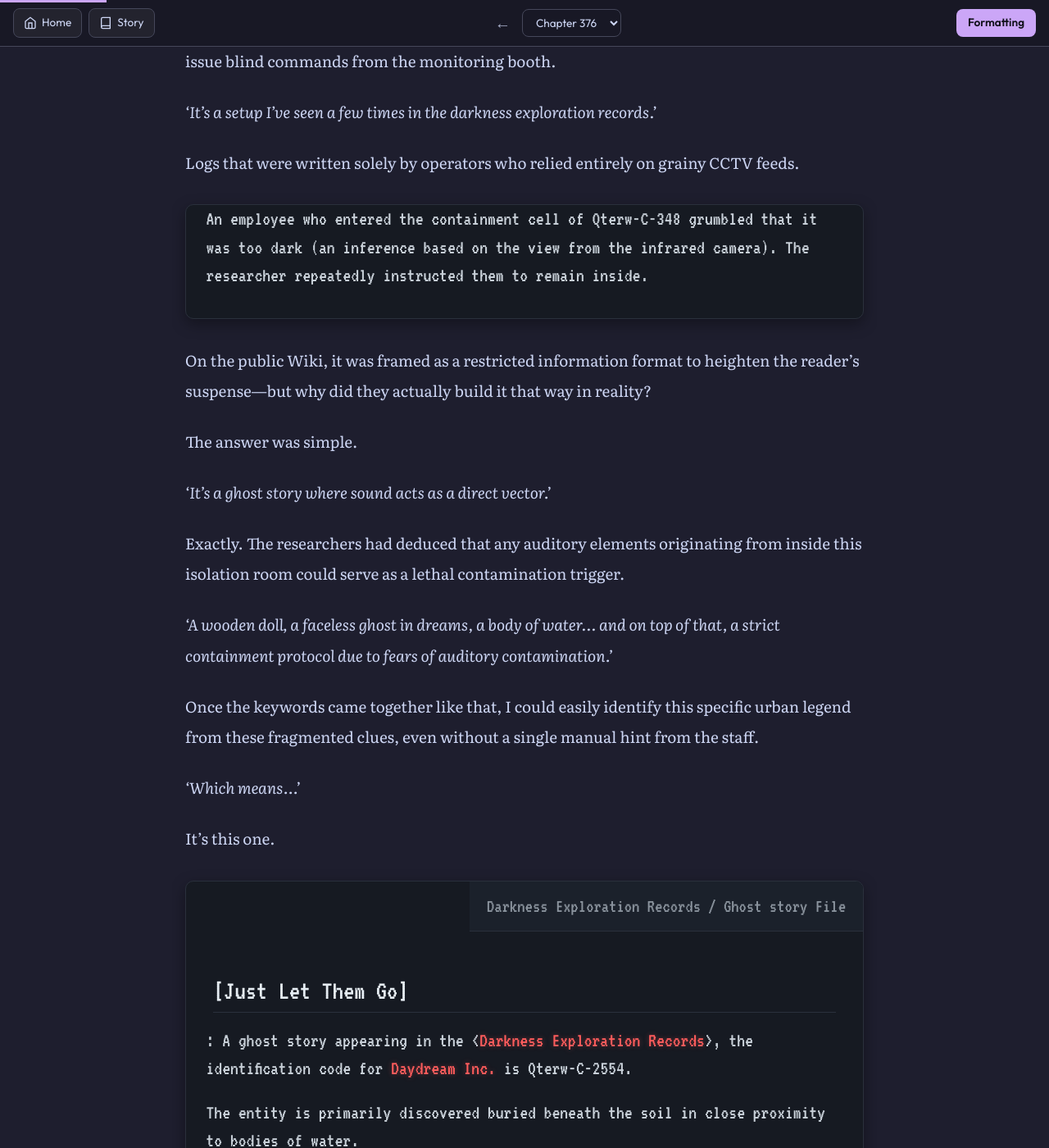
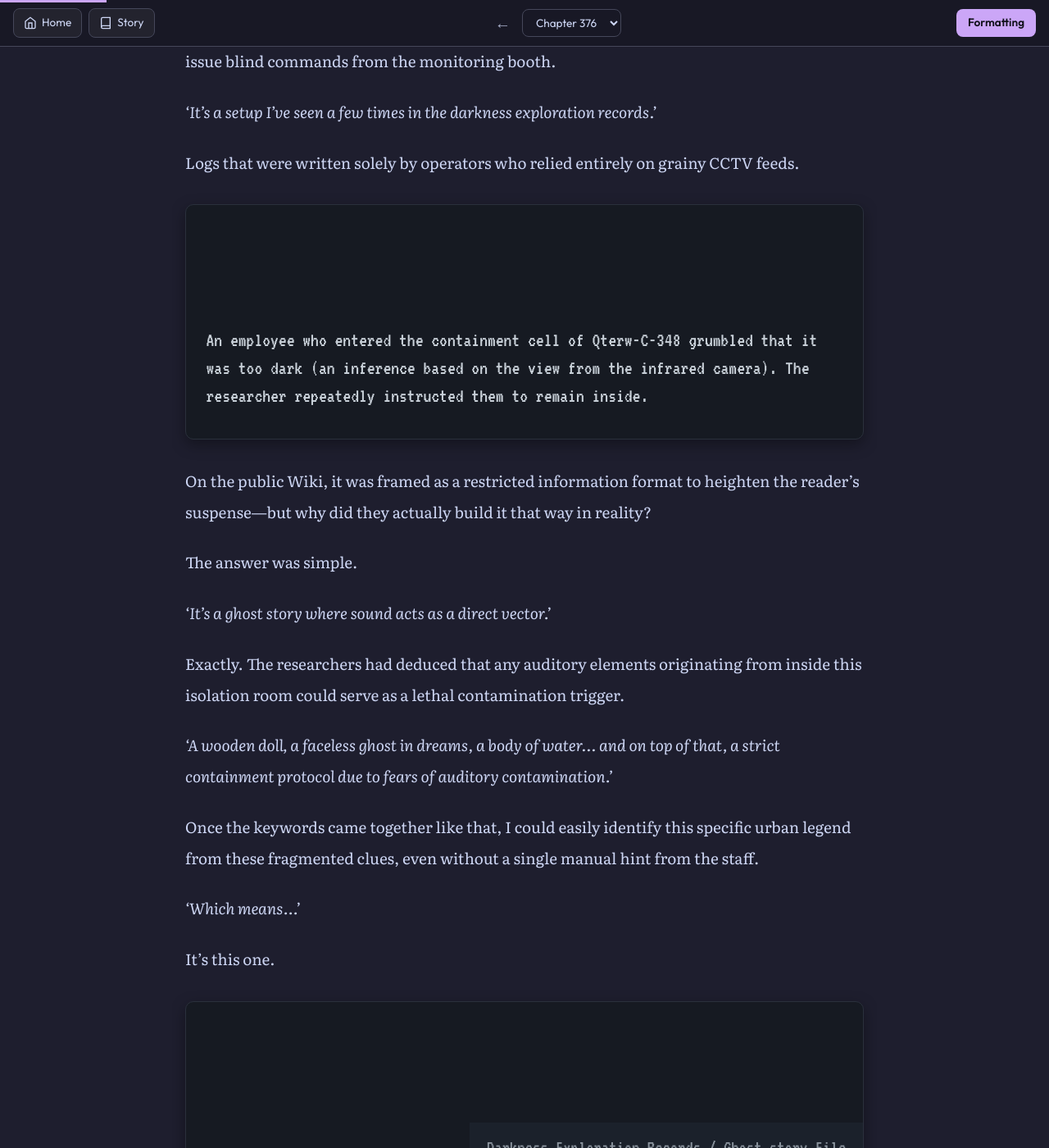
Before and after one commit to soleumn/soleumn.github.io, a Jekyll site: the page built from _chapters/gsgw/ch376.md, in a window 1280 px wide and 1400 px high, scrolled down 2875 px. Shown: the whole window at 82% size. Built offline with Jekyll 4.4.1, drawn with Linux system fonts in a browser that asks for light colours; comment, search, counter and statistics services are not loaded.

Commit message:
Update webnovel.css

```diff
--- a/assets/css/webnovel.css
+++ b/assets/css/webnovel.css
@@ -415,7 +415,7 @@ html[data-theme="gruvbox"] .post-content .notebook {
   display: grid;
   grid-template-columns: 1fr auto;   /* título à esquerda, autor à direita */
   margin: 32px 0;
-  padding: 0 0 .6em;
+  padding: 6em 0 .6em;
   font-family: 'VT323', monospace;
   font-size: 1.3em;
   line-height: 1.4;
```
